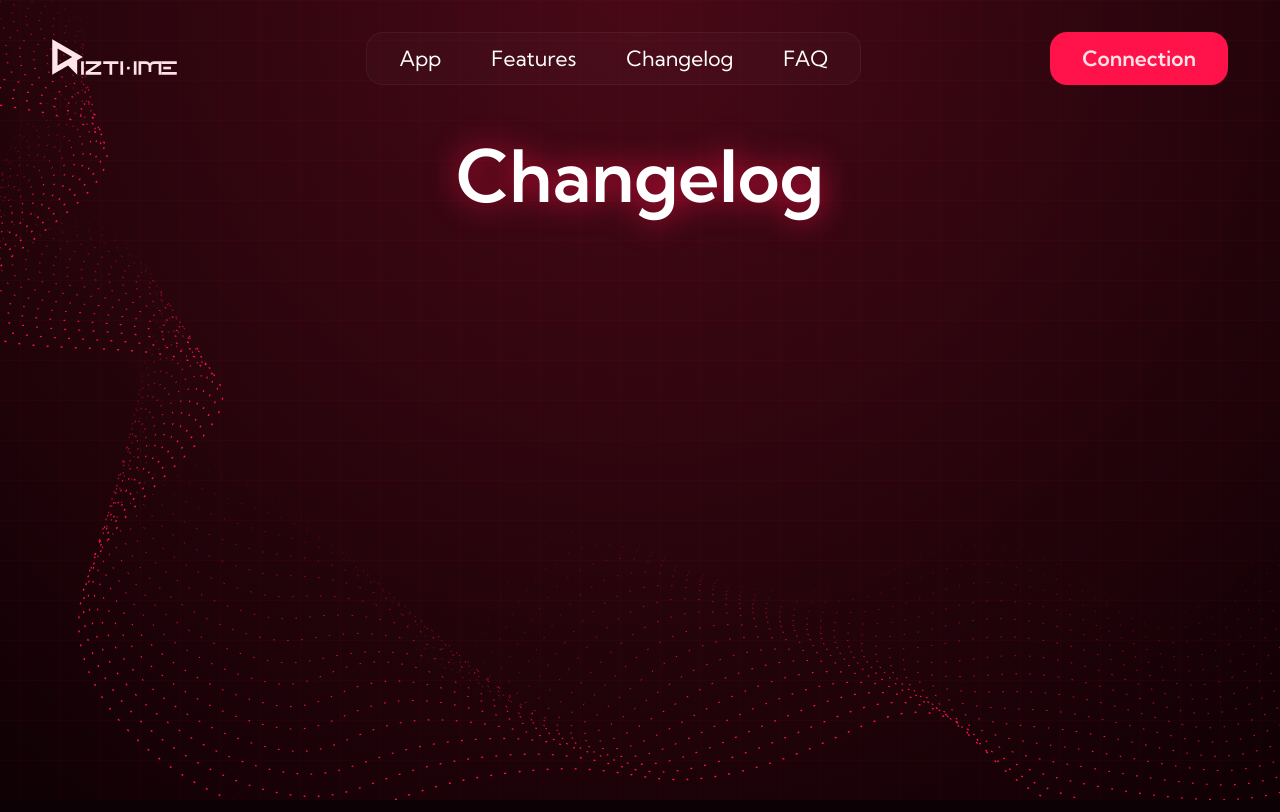
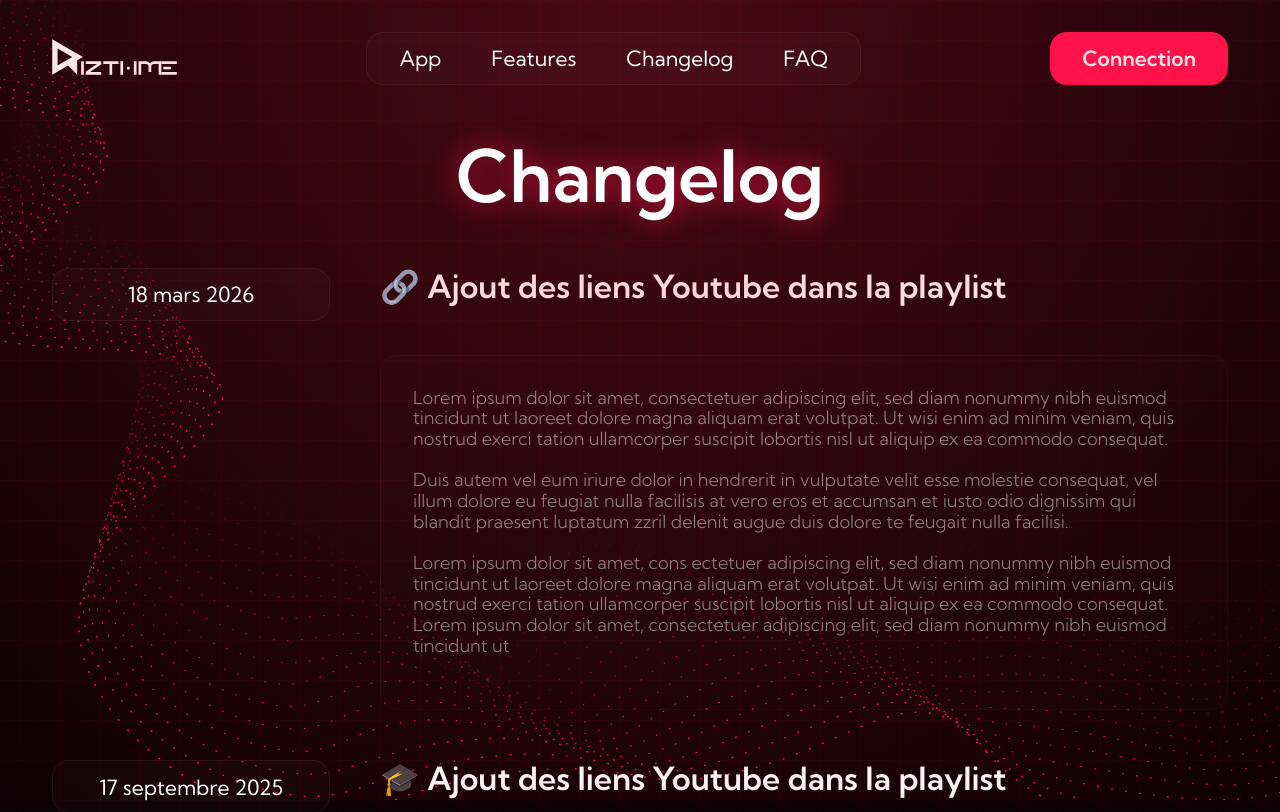
Before and after one commit to Tarborar/Rizthme, a React (Vite) app: page /changelog in a window 1280 px wide. Shown: the top 812 px of the page. Built offline with nearby package versions, Linux system fonts and the light colour scheme.

Commit message:
page changelog avec le fichier data

```diff
--- a/src/Pages/Changelog.jsx
+++ b/src/Pages/Changelog.jsx
@@ -1,7 +1,34 @@
+import { changelogList } from "../datas/changelogList"
+import '../Styles/pages/Changelog.scss'
+
 function Changelog() {
     return (
-    <div className="home center">
-        <h2>Changelog</h2>
+    <div className="changelog vertical gap">
+        <h2 className="center">Changelog</h2>
+        {
+            changelogList.map((c) => (
+                <div key={c.date} className="horizontal gap">
+                    <div className="glass changelog__date buttonPadding buttonText">
+                        {c.date}
+                    </div>
+                    <div className="changelog__info vertical gap">
+                        <h3 className="changelog__title smallTitle">
+                            {c.title}
+                        </h3>
+                        <p className="changelog__paragraph paragraph glass">
+                            {/* Parcoure le tableau "paragraphs" pour le saut à la ligne entre chaque paragraphe */}
+                            {c.paragraphs.map((p, i) => (
+                                <span key={i}>
+                                    {p}
+                                    <br />
+                                    <br />
+                                </span>
+                            ))}
+                        </p>
+                    </div>
+                </div>
+            ))
+        }
     </div>
   )
 }
--- a/src/Pages/Features.jsx
+++ b/src/Pages/Features.jsx
@@ -11,18 +11,17 @@ function Features() {
         <div className='horizontal gap'>
             <div className='features__card glass features__cardUp'>
                 <h3 className='smallTitle'>Playlist</h3>
-                <div className="paragraph">Lorem ipsum dolor sit amet, consectetuer adipiscing</div>
+                <p className="paragraph">Lorem ipsum dolor sit amet, consectetuer adipiscing</p>
             </div>
             <div className='features__card glass'>
                 <h3 className='smallTitle'>Interactif</h3>
-                <div className="paragraph">Lorem ipsum dolor sit amet, consectetuer adipiscing</div>
+                <p className="paragraph">Lorem ipsum dolor sit amet, consectetuer adipiscing</p>
             </div>
             <div className='features__card glass features__cardUp'>
                 <h3 className='smallTitle'>Sans pub</h3>
-                <div className="paragraph">Lorem ipsum dolor sit amet, consectetuer adipiscing</div>
+                <p className="paragraph">Lorem ipsum dolor sit amet, consectetuer adipiscing</p>
             </div>
         </div>
-
     </div>
   )
 }
--- a/src/Styles/Pages/Changelog.scss
+++ b/src/Styles/Pages/Changelog.scss
@@ -0,0 +1,18 @@
+.changelog__date{
+    display: flex;
+    justify-content: center;
+    align-items: center;
+    font-weight: 400 !important;
+    text-wrap: nowrap;
+    flex: 1;
+}
+
+.changelog__info{
+    display: flex;
+    flex: 4;
+}
+
+.changelog__paragraph{
+    padding: 32px;
+    border-radius: 17px;
+}
--- a/src/Styles/main.scss
+++ b/src/Styles/main.scss
@@ -6,7 +6,6 @@ html{
     max-width: 1240px;
     margin: 0 auto;
 
-    overflow-y: hidden;
     overflow-x: hidden;
 }
 body{
@@ -103,7 +102,7 @@ h1, h2{
 
 .paragraph{
     font-size: 18px;
-    font-weight: 400;
+    font-weight: 300;
     color: white;
     opacity: 0.5;
 }
--- /dev/null
+++ b/src/datas/changelogList.jsx
@@ -0,0 +1,32 @@
+/*
+##########-- Modèle --##########
+Note : La section "paragraph" est un tableau pour permettre des sauts de lignes entre chaque paragraphe.
+
+{
+    "date": "",
+    "title": "",
+    "paragraph": []
+}
+
+*/
+
+export const changelogList = [
+    {
+        "date": "18 mars 2026",
+        "title": "🔗 Ajout des liens Youtube dans la playlist",
+        "paragraphs": [
+            "Lorem ipsum dolor sit amet, consectetuer adipiscing elit, sed diam nonummy nibh euismod tincidunt ut laoreet dolore magna aliquam erat volutpat. Ut wisi enim ad minim veniam, quis nostrud exerci tation ullamcorper suscipit lobortis nisl ut aliquip ex ea commodo consequat.",
+            "Duis autem vel eum iriure dolor in hendrerit in vulputate velit esse molestie consequat, vel illum dolore eu feugiat nulla facilisis at vero eros et accumsan et iusto odio dignissim qui blandit praesent luptatum zzril delenit augue duis dolore te feugait nulla facilisi.",
+            "Lorem ipsum dolor sit amet, cons ectetuer adipiscing elit, sed diam nonummy nibh euismod tincidunt ut laoreet dolore magna aliquam erat volutpat. Ut wisi enim ad minim veniam, quis nostrud exerci tation ullamcorper suscipit lobortis nisl ut aliquip ex ea commodo consequat. Lorem ipsum dolor sit amet, consectetuer adipiscing elit, sed diam nonummy nibh euismod tincidunt ut"
+        ]
+    },
+    {
+        "date": "17 septembre 2025",
+        "title": "🎓 Ajout des liens Youtube dans la playlist",
+        "paragraphs": [
+            "Lorem ipsum dolor sit amet, consectetuer adipiscing elit, sed diam nonummy nibh euismod tincidunt ut laoreet dolore magna aliquam erat volutpat. Ut wisi enim ad minim veniam, quis nostrud exerci tation ullamcorper suscipit lobortis nisl ut aliquip ex ea commodo consequat.",
+            "Duis autem vel eum iriure dolor in hendrerit in vulputate velit esse molestie consequat, vel illum dolore eu feugiat nulla facilisis at vero eros et accumsan et iusto odio dignissim qui blandit praesent luptatum zzril delenit augue duis dolore te feugait nulla facilisi.",
+            "Lorem ipsum dolor sit amet, cons ectetuer adipiscing elit, sed diam nonummy nibh euismod tincidunt ut laoreet dolore magna aliquam erat volutpat. Ut wisi enim ad minim veniam, quis nostrud exerci tation ullamcorper suscipit lobortis nisl ut aliquip ex ea commodo consequat. Lorem ipsum dolor sit amet, consectetuer adipiscing elit, sed diam nonummy nibh euismod tincidunt ut"
+        ]
+    }
+]
```
Also changed, not shown: src/main.jsx (+7 -8 lines).
